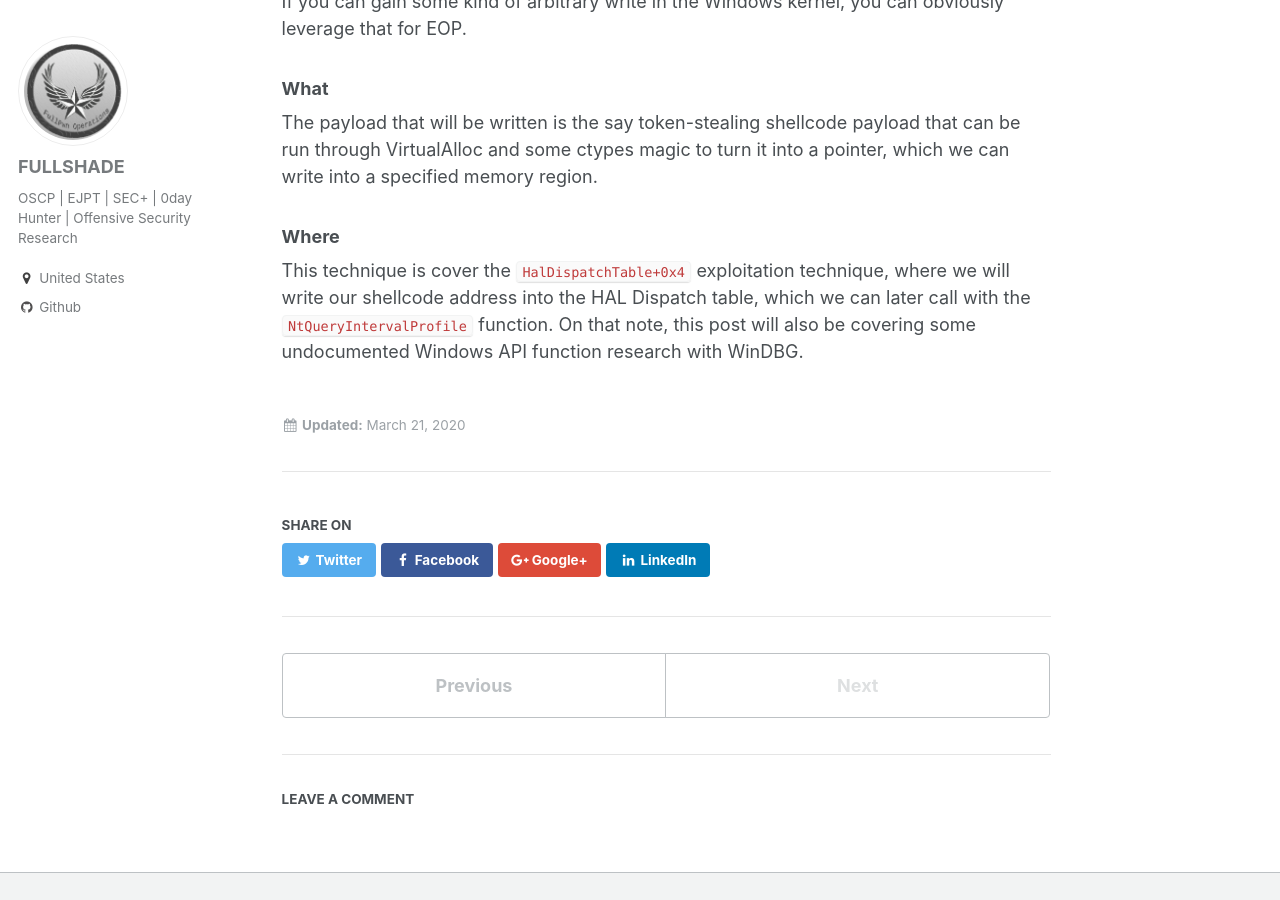
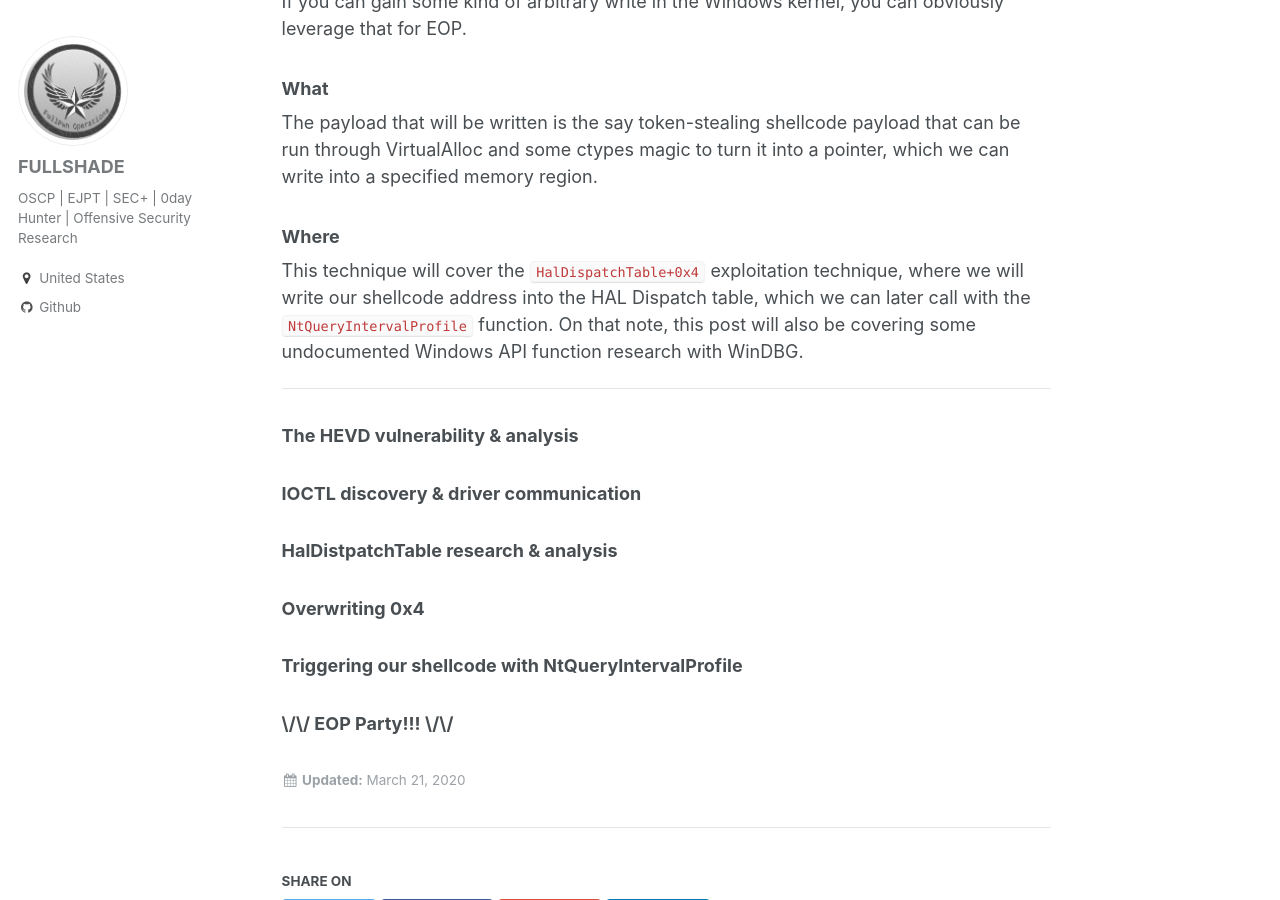
Before and after one commit to asdyxcyxc/FULLSHADE.github.io, a Jekyll site: the page built from _posts/2020-03-21-HEVD-arbitraryoverwrite.md, in a window 1280 px wide and 900 px high, scrolled down 479 px. Built offline with Jekyll 4.4.1, drawn with Linux system fonts in a browser that asks for light colours; comment, search, counter and statistics services are not loaded.

Commit message:
Update 2020-03-21-HEVD-arbitraryoverwrite.md

```diff
--- a/_posts/2020-03-21-HEVD-arbitraryoverwrite.md
+++ b/_posts/2020-03-21-HEVD-arbitraryoverwrite.md
@@ -17,4 +17,18 @@ The payload that will be written is the say token-stealing shellcode payload tha
 
 ### Where
 
-This technique is cover the `HalDispatchTable+0x4` exploitation technique, where we will write our shellcode address into the HAL Dispatch table, which we can later call with the `NtQueryIntervalProfile` function. On that note, this post will also be covering some undocumented Windows API function research with WinDBG.
+This technique  will cover the `HalDispatchTable+0x4` exploitation technique, where we will write our shellcode address into the HAL Dispatch table, which we can later call with the `NtQueryIntervalProfile` function. On that note, this post will also be covering some undocumented Windows API function research with WinDBG.
+
+----
+
+### The HEVD vulnerability & analysis
+
+### IOCTL discovery & driver communication
+
+### HalDistpatchTable research & analysis
+
+### Overwriting 0x4
+
+### Triggering our shellcode with NtQueryIntervalProfile
+
+### \/\/ EOP Party!!! \/\/
```
